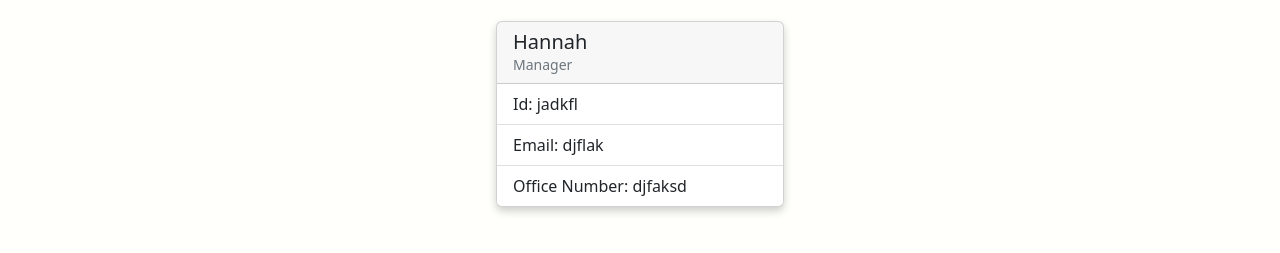
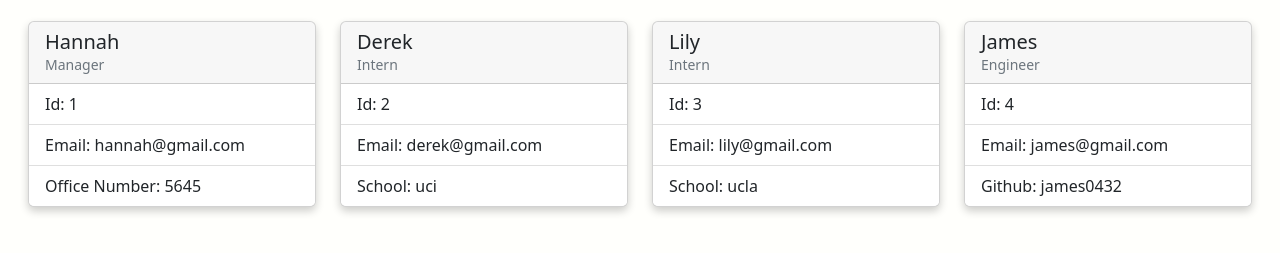
Before and after one commit to hannahsykim/team-profile, a website: page index.html in a window 1280 px wide. Shown: the part 99-352 px from the top of the page. Drawn offline with nearby package versions, Linux system fonts and the light colour scheme.

Commit message:
added walkthrough and a visual example of the final application in the README

```diff
--- a/index.html
+++ b/index.html
@@ -19,9 +19,51 @@
             <small class="text-muted">Manager</small>
         </div>
         <ul class = "list-group list-group-flush">
-            <li class = "list-group-item">Id: jadkfl</li>
-            <li class = "list-group-item">Email: djflak</li>
-            <li class = "list-group-item">Office Number: djfaksd</li>
+            <li class = "list-group-item">Id: 1</li>
+            <li class = "list-group-item">Email: hannah@gmail.com</li>
+            <li class = "list-group-item">Office Number: 5645</li>
+        </ul>
+     </div>
+    </div>
+
+    <div class = "col-auto mb-3">
+     <div class = "card" style="width: 18rem;">
+        <div class = "card-header">
+            <h5 class = "card-title">derek</h3>
+            <small class="text-muted">Intern</small>
+        </div>
+        <ul class = "list-group list-group-flush">
+            <li class = "list-group-item">Id: 2</li>
+            <li class = "list-group-item">Email: derek@gmail.com</li>
+            <li class = "list-group-item">School: uci</li>
+        </ul>
+     </div>
+    </div>
+
+    <div class = "col-auto mb-3">
+     <div class = "card" style="width: 18rem;">
+        <div class = "card-header">
+            <h5 class = "card-title">lily</h3>
+            <small class="text-muted">Intern</small>
+        </div>
+        <ul class = "list-group list-group-flush">
+            <li class = "list-group-item">Id: 3</li>
+            <li class = "list-group-item">Email: lily@gmail.com</li>
+            <li class = "list-group-item">School: ucla</li>
+        </ul>
+     </div>
+    </div>
+
+    <div class = "col-auto mb-3">
+     <div class = "card" style="width: 18rem;">
+        <div class = "card-header">
+            <h5 class = "card-title">james</h3>
+            <small class="text-muted">Engineer</small>
+        </div>
+        <ul class = "list-group list-group-flush">
+            <li class = "list-group-item">Id: 4</li>
+            <li class = "list-group-item">Email: james@gmail.com</li>
+            <li class = "list-group-item">Github: james0432</li>
         </ul>
      </div>
     </div>
--- a/index.js
+++ b/index.js
@@ -77,7 +77,7 @@ inquirer.prompt([
             {
                 type: 'input',
                 name: 'github',
-                message: 'What is your Github username?'
+                message: 'What is the Github username?'
             }
         ]).then(({ github }) => {
             employees.push(new Engineer(
```
Also changed, not shown: 2022-12-04-01-25-58.png (added), Assets/10-object-oriented-programming-homework-demo.png (deleted), README.md.
